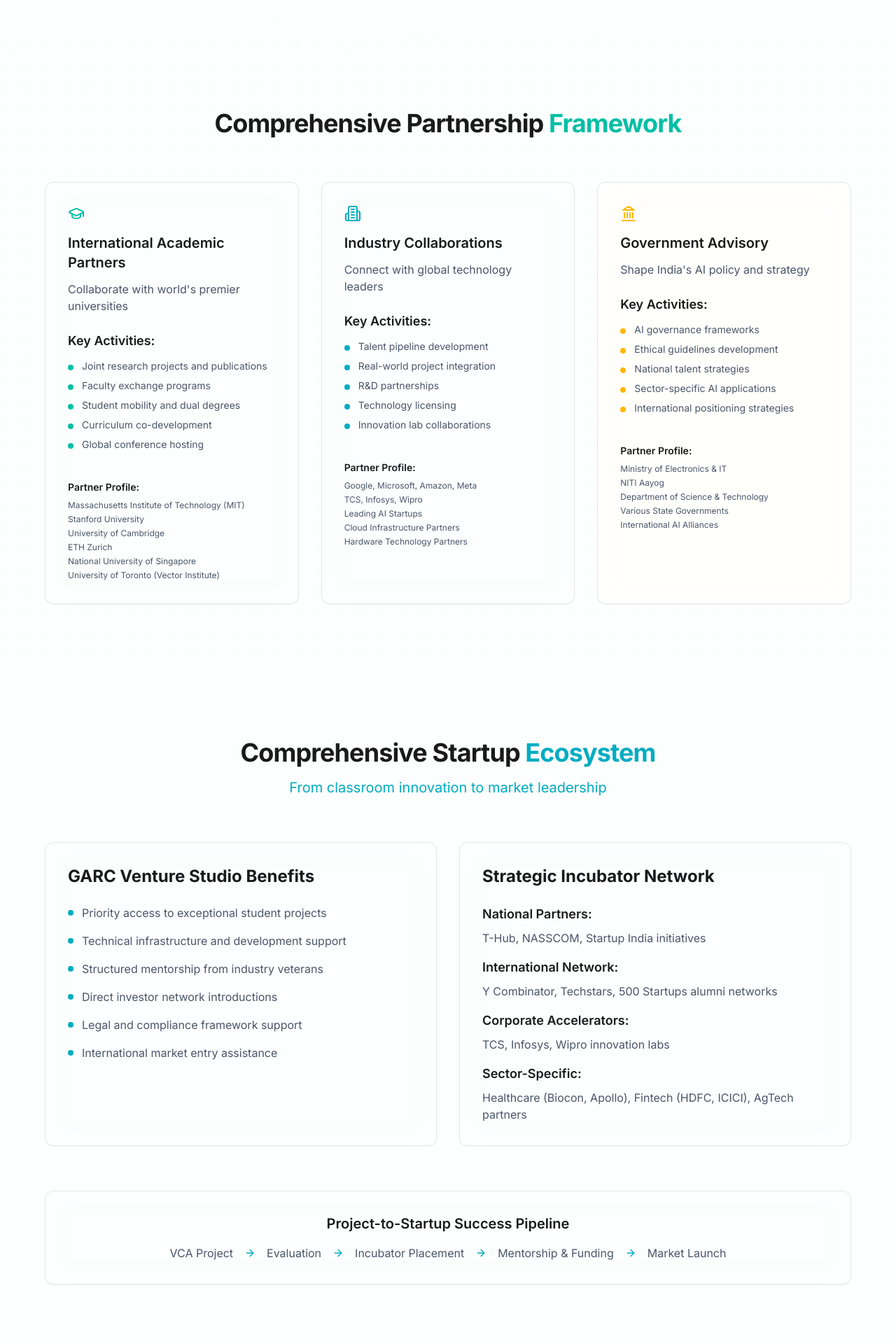
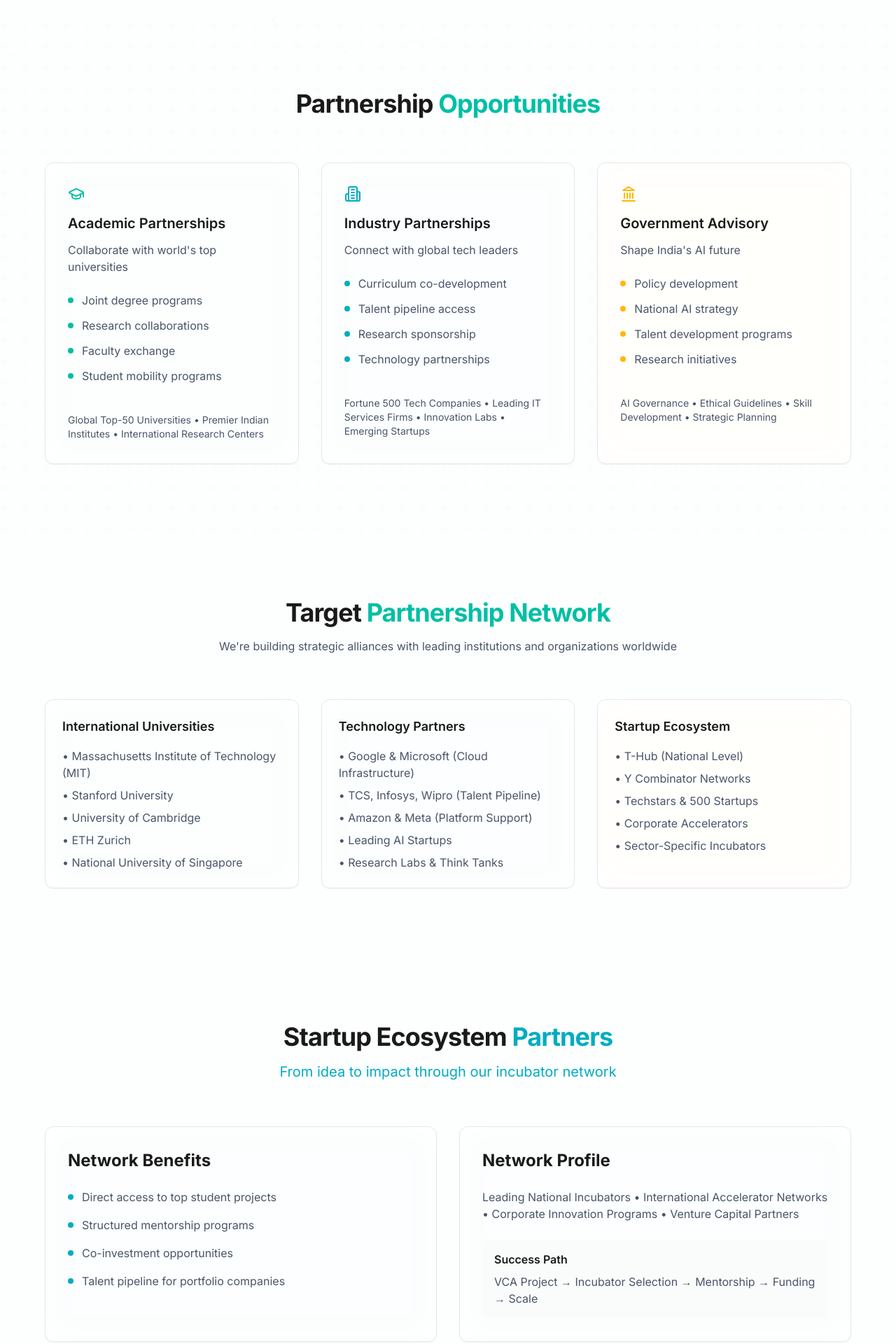
Before and after one commit to RaupscZAN/GARC-2, a React (Vite) app: page /partnerships in a window 1280 px wide. Shown: the part 720-2640 px from the top of the page at 70% size. Built offline with nearby package versions, Linux system fonts and the light colour scheme.

Commit message:
Updated Partnerships.tsx

```diff
--- a/src/pages/Partnerships.tsx
+++ b/src/pages/Partnerships.tsx
@@ -1,6 +1,6 @@
 import React, { useEffect } from 'react';
 import { motion } from 'framer-motion';
-import { Calendar, ArrowRight, Building2, GraduationCap, Landmark, Rocket, TrendingUp, Users, Globe, Trophy, BookOpen, Briefcase, Award, Target, Handshake } from 'lucide-react';
+import { Calendar, ArrowRight, Building2, GraduationCap, Landmark, Rocket, TrendingUp, Users, Globe, Trophy, Mail } from 'lucide-react';
 import Section from '../components/ui/Section';
 import Button from '../components/ui/Button';
 import Card from '../components/ui/Card';
@@ -20,18 +20,17 @@
             <span className="text-primary">AI Ecosystem</span>
           </h1>
           <p className="text-xl text-app-text-muted mb-8">
-            Strategic partnerships across academia, industry, and government to drive innovation and create opportunities for India's AI future
+            Strategic partnerships across academia, industry, and government to drive innovation and create opportunities
           </p>
         </div>
       </Section>
 
-      {/* Partnership Vision */}
+      {/* Intro Section */}
       <Section className="bg-surface/30">
         <div className="max-w-4xl mx-auto text-center">
           <p className="text-lg text-app-text-muted">
-            GARC's success is built on strong partnerships that create a robust ecosystem driving innovation,
-            nurturing talent, and positioning India as a global AI leader. Our collaborative approach ensures
-            every stakeholder benefits from shared knowledge, resources, and opportunities.
+            GARC's success is built on strong partnerships. Together, we're creating a robust ecosystem that drives innovation,
+            nurtures talent, and positions India as a global AI leader.
           </p>
         </div>
       </Section>
@@ -41,8 +40,8 @@
         <div className="max-w-6xl mx-auto">
           <div className="text-center mb-16">
             <h2 className="heading-lg mb-4">
-              <span className="text-app-text">Comprehensive Partnership </span>
-              <span className="text-primary">Framework</span>
+              <span className="text-app-text">Partnership </span>
+              <span className="text-primary">Opportunities</span>
             </h2>
           </div>
 
@@ -50,63 +49,41 @@
             {[
               {
                 icon: <GraduationCap size={24} />,
-                title: "International Academic Partners",
-                description: "Collaborate with world's premier universities",
+                title: "Academic Partnerships",
+                description: "Collaborate with world's top universities",
                 items: [
-                  "Joint research projects and publications",
-                  "Faculty exchange programs",
-                  "Student mobility and dual degrees",
-                  "Curriculum co-development",
-                  "Global conference hosting"
+                  "Joint degree programs",
+                  "Research collaborations",
+                  "Faculty exchange",
+                  "Student mobility programs"
                 ],
-                institutions: [
-                  "Massachusetts Institute of Technology (MIT)",
-                  "Stanford University",
-                  "University of Cambridge",
-                  "ETH Zurich",
-                  "National University of Singapore",
-                  "University of Toronto (Vector Institute)"
-                ],
+                profile: "Global Top-50 Universities • Premier Indian Institutes • International Research Centers",
                 color: "primary"
               },
               {
                 icon: <Building2 size={24} />,
-                title: "Industry Collaborations",
-                description: "Connect with global technology leaders",
+                title: "Industry Partnerships",
+                description: "Connect with global tech leaders",
                 items: [
-                  "Talent pipeline development",
-                  "Real-world project integration",
-                  "R&D partnerships",
-                  "Technology licensing",
-                  "Innovation lab collaborations"
+                  "Curriculum co-development",
+                  "Talent pipeline access",
+                  "Research sponsorship",
+                  "Technology partnerships"
                 ],
-                institutions: [
-                  "Google, Microsoft, Amazon, Meta",
-                  "TCS, Infosys, Wipro",
-                  "Leading AI Startups",
-                  "Cloud Infrastructure Partners",
-                  "Hardware Technology Partners"
-                ],
+                profile: "Fortune 500 Tech Companies • Leading IT Services Firms • Innovation Labs • Emerging Startups",
                 color: "secondary"
               },
               {
                 icon: <Landmark size={24} />,
                 title: "Government Advisory",
-                description: "Shape India's AI policy and strategy",
+                description: "Shape India's AI future",
                 items: [
-                  "AI governance frameworks",
-                  "Ethical guidelines development",
-                  "National talent strategies",
-                  "Sector-specific AI applications",
-                  "International positioning strategies"
+                  "Policy development",
+                  "National AI strategy",
+                  "Talent development programs",
+                  "Research initiatives"
                 ],
-                institutions: [
-                  "Ministry of Electronics & IT",
-                  "NITI Aayog",
-                  "Department of Science & Technology",
-                  "Various State Governments",
-                  "International AI Alliances"
-                ],
+                profile: "AI Governance • Ethical Guidelines • Skill Development • Strategic Planning",
                 color: "accent"
               }
             ].map((category, index) => (
@@ -114,26 +91,16 @@
                 <div className={`text-${category.color} mb-4`}>{category.icon}</div>
                 <h3 className="text-xl font-semibold text-app-text mb-3">{category.title}</h3>
                 <p className="text-app-text-muted mb-6">{category.description}</p>
-
-                <div className="mb-6">
-                  <h4 className="text-lg font-semibold text-app-text mb-3">Key Activities:</h4>
-                  <ul className="space-y-2">
+                <ul className="space-y-3 mb-6">
                   {category.items.map((item, idx) => (
                     <li key={idx} className="flex items-start gap-3">
                       <div className={`w-2 h-2 rounded-full bg-${category.color} mt-2`}></div>
-                        <span className="text-app-text-muted text-sm">{item}</span>
+                      <span className="text-app-text-muted">{item}</span>
                     </li>
                   ))}
                 </ul>
-                </div>
-
-                <div className="pt-4 border-t border-white/10">
-                  <h4 className="text-sm font-semibold text-app-text mb-2">Partner Profile:</h4>
-                  <div className="text-xs text-app-text-muted space-y-1">
-                    {category.institutions.map((inst, idx) => (
-                      <div key={idx}>{inst}</div>
-                    ))}
-                  </div>
+                <div className="text-sm text-app-text-muted pt-4 border-t border-white/10">
+                  {category.profile}
                 </div>
               </Card>
             ))}
@@ -141,28 +108,76 @@
         </div>
       </Section>
 
-      {/* Startup Ecosystem Partners */}
+      {/* Featured Partnership Examples */}
       <Section className="bg-surface/30">
         <div className="max-w-6xl mx-auto">
           <div className="text-center mb-16">
             <h2 className="heading-lg mb-4">
-              <span className="text-app-text">Comprehensive Startup </span>
-              <span className="text-secondary">Ecosystem</span>
+              <span className="text-app-text">Target </span>
+              <span className="text-primary">Partnership Network</span>
             </h2>
-            <p className="text-xl text-secondary mb-4">From classroom innovation to market leadership</p>
+            <p className="text-app-text-muted max-w-3xl mx-auto">
+              We're building strategic alliances with leading institutions and organizations worldwide
+            </p>
+          </div>
+
+          <div className="grid grid-cols-1 md:grid-cols-2 lg:grid-cols-3 gap-8">
+            <Card className="p-6" glowColor="primary">
+              <h3 className="text-lg font-semibold text-app-text mb-4">International Universities</h3>
+              <ul className="space-y-2 text-app-text-muted">
+                <li>• Massachusetts Institute of Technology (MIT)</li>
+                <li>• Stanford University</li>
+                <li>• University of Cambridge</li>
+                <li>• ETH Zurich</li>
+                <li>• National University of Singapore</li>
+              </ul>
+            </Card>
+
+            <Card className="p-6" glowColor="secondary">
+              <h3 className="text-lg font-semibold text-app-text mb-4">Technology Partners</h3>
+              <ul className="space-y-2 text-app-text-muted">
+                <li>• Google & Microsoft (Cloud Infrastructure)</li>
+                <li>• TCS, Infosys, Wipro (Talent Pipeline)</li>
+                <li>• Amazon & Meta (Platform Support)</li>
+                <li>• Leading AI Startups</li>
+                <li>• Research Labs & Think Tanks</li>
+              </ul>
+            </Card>
+
+            <Card className="p-6" glowColor="accent">
+              <h3 className="text-lg font-semibold text-app-text mb-4">Startup Ecosystem</h3>
+              <ul className="space-y-2 text-app-text-muted">
+                <li>• T-Hub (National Level)</li>
+                <li>• Y Combinator Networks</li>
+                <li>• Techstars & 500 Startups</li>
+                <li>• Corporate Accelerators</li>
+                <li>• Sector-Specific Incubators</li>
+              </ul>
+            </Card>
+          </div>
+        </div>
+      </Section>
+
+      {/* Incubator Network */}
+      <Section className="bg-surface/30">
+        <div className="max-w-6xl mx-auto">
+          <div className="text-center mb-16">
+            <h2 className="heading-lg mb-4">
+              <span className="text-app-text">Startup Ecosystem </span>
+              <span className="text-secondary">Partners</span>
+            </h2>
+            <p className="text-xl text-secondary mb-4">From idea to impact through our incubator network</p>
           </div>
 
           <div className="grid grid-cols-1 lg:grid-cols-2 gap-8 mb-16">
             <Card className="p-8" glowColor="secondary">
-              <h3 className="text-2xl font-bold text-app-text mb-6">GARC Venture Studio Benefits</h3>
+              <h3 className="text-2xl font-bold text-app-text mb-6">Network Benefits</h3>
               <ul className="space-y-4">
                 {[
-                  "Priority access to exceptional student projects",
-                  "Technical infrastructure and development support",
-                  "Structured mentorship from industry veterans",
-                  "Direct investor network introductions",
-                  "Legal and compliance framework support",
-                  "International market entry assistance"
+                  "Direct access to top student projects",
+                  "Structured mentorship programs",
+                  "Co-investment opportunities",
+                  "Talent pipeline for portfolio companies"
                 ].map((benefit, index) => (
                   <li key={index} className="flex items-center gap-3">
                     <div className="w-2 h-2 rounded-full bg-secondary"></div>
@@ -173,43 +188,19 @@
             </Card>
 
             <Card className="p-8" glowColor="secondary">
-              <h3 className="text-2xl font-bold text-app-text mb-6">Strategic Incubator Network</h3>
-              <div className="space-y-4">
-                <div>
-                  <h4 className="text-lg font-semibold text-app-text mb-2">National Partners:</h4>
-                  <p className="text-app-text-muted">T-Hub, NASSCOM, Startup India initiatives</p>
-                </div>
-                <div>
-                  <h4 className="text-lg font-semibold text-app-text mb-2">International Network:</h4>
-                  <p className="text-app-text-muted">Y Combinator, Techstars, 500 Startups alumni networks</p>
-                </div>
-                <div>
-                  <h4 className="text-lg font-semibold text-app-text mb-2">Corporate Accelerators:</h4>
-                  <p className="text-app-text-muted">TCS, Infosys, Wipro innovation labs</p>
-                </div>
-                <div>
-                  <h4 className="text-lg font-semibold text-app-text mb-2">Sector-Specific:</h4>
-                  <p className="text-app-text-muted">Healthcare (Biocon, Apollo), Fintech (HDFC, ICICI), AgTech partners</p>
-                </div>
+              <h3 className="text-2xl font-bold text-app-text mb-6">Network Profile</h3>
+              <p className="text-app-text-muted mb-6">
+                Leading National Incubators • International Accelerator Networks • Corporate Innovation Programs •
+                Venture Capital Partners
+              </p>
+              <div className="bg-surface/60 backdrop-blur-sm border border-white/10 rounded-lg p-4">
+                <h4 className="text-app-text font-semibold mb-2">Success Path</h4>
+                <p className="text-app-text-muted">
+                  VCA Project → Incubator Selection → Mentorship → Funding → Scale
+                </p>
               </div>
             </Card>
           </div>
-
-          {/* Success Pipeline */}
-          <Card className="p-8 text-center" glowColor="secondary">
-            <h3 className="text-xl font-semibold text-app-text mb-4">Project-to-Startup Success Pipeline</h3>
-            <div className="flex flex-wrap justify-center items-center gap-4 text-app-text-muted">
-              <span>VCA Project</span>
-              <ArrowRight size={16} className="text-secondary" />
-              <span>Evaluation</span>
-              <ArrowRight size={16} className="text-secondary" />
-              <span>Incubator Placement</span>
-              <ArrowRight size={16} className="text-secondary" />
-              <span>Mentorship & Funding</span>
-              <ArrowRight size={16} className="text-secondary" />
-              <span>Market Launch</span>
-            </div>
-          </Card>
         </div>
       </Section>
 
@@ -227,43 +218,23 @@
             {[
               {
                 icon: <TrendingUp size={24} />,
-                title: "Innovation Access",
-                description: "First access to breakthrough research and cutting-edge student innovations"
+                title: "Access to Innovation",
+                description: "First look at breakthrough research and student innovations"
               },
               {
                 icon: <Users size={24} />,
                 title: "Talent Pipeline",
-                description: "Direct connection to India's top AI professionals and developers"
+                description: "Direct access to trained AI professionals and developers"
               },
               {
                 icon: <Globe size={24} />,
                 title: "Global Network",
-                description: "Connect with international partners and expand global reach"
+                description: "Connect with international partners and expand reach"
               },
               {
                 icon: <Trophy size={24} />,
                 title: "Industry Leadership",
                 description: "Position your organization at the forefront of AI development"
-              },
-              {
-                icon: <BookOpen size={24} />,
-                title: "Knowledge Exchange",
-                description: "Access to exclusive research, publications, and thought leadership"
-              },
-              {
-                icon: <Target size={24} />,
-                title: "Strategic Advantage",
-                description: "Early insights into emerging AI trends and technologies"
-              },
-              {
-                icon: <Briefcase size={24} />,
-                title: "Business Growth",
-                description: "Opportunities for joint ventures and new market development"
-              },
-              {
-                icon: <Award size={24} />,
-                title: "Recognition",
-                description: "Brand association with India's premier AI institution"
               }
             ].map((benefit, index) => (
               <Card key={index} className="p-6" glowColor="accent">
@@ -276,124 +247,15 @@
         </div>
       </Section>
 
-      {/* Data Center Consortium */}
-      <Section className="bg-surface/30">
-        <div className="max-w-6xl mx-auto">
-          <div className="text-center mb-16">
-            <h2 className="heading-lg mb-4">
-              <span className="text-app-text">Data Center </span>
-              <span className="text-primary">Consortium</span>
-            </h2>
-            <p className="text-xl text-primary mb-4">Partnership-driven AI infrastructure</p>
-          </div>
-
-          <div className="grid grid-cols-1 lg:grid-cols-2 gap-8 mb-12">
-            <Card className="p-8" glowColor="primary">
-              <h3 className="text-2xl font-bold text-app-text mb-6">Consortium Benefits</h3>
-              <ul className="space-y-4">
-                {[
-                  "Cost optimization through shared infrastructure",
-                  "Enhanced computational capabilities via resource pooling",
-                  "Accelerated research through knowledge sharing",
-                  "Unified protocols and best practices",
-                  "Access to cutting-edge AI hardware",
-                  "Collaborative research opportunities"
-                ].map((benefit, index) => (
-                  <li key={index} className="flex items-start gap-3">
-                    <div className="w-2 h-2 rounded-full bg-primary mt-2"></div>
-                    <span className="text-app-text-muted">{benefit}</span>
-                  </li>
-                ))}
-              </ul>
-            </Card>
-
-            <Card className="p-8" glowColor="primary">
-              <h3 className="text-2xl font-bold text-app-text mb-6">Infrastructure Specifications</h3>
-              <div className="space-y-4">
-                <div className="flex justify-between items-center">
-                  <span className="text-app-text">GPU Clusters</span>
-                  <span className="text-primary font-semibold">100K+ Hours/Month</span>
-                </div>
-                <div className="flex justify-between items-center">
-                  <span className="text-app-text">Storage Capacity</span>
-                  <span className="text-primary font-semibold">5 PB Secure</span>
-                </div>
-                <div className="flex justify-between items-center">
-                  <span className="text-app-text">Network Bandwidth</span>
-                  <span className="text-primary font-semibold">400 Gbps</span>
-                </div>
-                <div className="flex justify-between items-center">
-                  <span className="text-app-text">Partner Institutions</span>
-                  <span className="text-primary font-semibold">25+ Active</span>
-                </div>
-              </div>
-            </Card>
-          </div>
-        </div>
-      </Section>
-
-      {/* Partnership Process */}
-      <Section className="bg-surface/30">
-        <div className="max-w-6xl mx-auto">
-          <div className="text-center mb-16">
-            <h2 className="heading-lg mb-4">
-              <span className="text-app-text">Partnership </span>
-              <span className="text-secondary">Journey</span>
-            </h2>
-          </div>
-
-          <div className="grid grid-cols-1 md:grid-cols-4 gap-8">
-            {[
-              {
-                step: "1",
-                title: "Initial Discussion",
-                description: "Schedule a consultation to explore partnership opportunities"
-              },
-              {
-                step: "2",
-                title: "Alignment Assessment",
-                description: "Evaluate mutual goals and partnership potential"
-              },
-              {
-                step: "3",
-                title: "Framework Development",
-                description: "Design customized partnership structure and agreements"
-              },
-              {
-                step: "4",
-                title: "Implementation",
-                description: "Launch partnership with ongoing support and collaboration"
-              }
-            ].map((item, index) => (
-              <motion.div
-                key={index}
-                initial={{ opacity: 0, y: 20 }}
-                whileInView={{ opacity: 1, y: 0 }}
-                viewport={{ once: true }}
-                transition={{ duration: 0.5, delay: index * 0.1 }}
-                className="text-center"
-              >
-                <div className="w-16 h-16 rounded-full bg-secondary text-white font-bold text-xl flex items-center justify-center mx-auto mb-4">
-                  {item.step}
-                </div>
-                <h3 className="text-lg font-semibold text-app-text mb-2">{item.title}</h3>
-                <p className="text-app-text-muted">{item.description}</p>
-              </motion.div>
-            ))}
-          </div>
-        </div>
-      </Section>
-
       {/* Call to Action */}
       <Section className="bg-surface/30">
         <div className="max-w-4xl mx-auto text-center">
           <h2 className="heading-lg mb-4">
-            <span className="text-app-text">Ready to Shape India's </span>
-            <span className="text-primary">AI Future?</span>
+            <span className="text-app-text">Ready to </span>
+            <span className="text-primary">Partner?</span>
           </h2>
           <p className="text-xl text-app-text-muted mb-8">
-            Join pioneering organizations in building India's AI ecosystem. Let's explore how we can create
-            transformational impact together through strategic partnership.
+            Join pioneering organizations in building India's AI future. Let's explore how we can work together.
           </p>
           <div className="flex flex-wrap justify-center gap-4">
             <Button
@@ -410,11 +272,11 @@
             <Button
               variant="outline"
               size="lg"
-              href="mailto:partnerships@garc.ai"
-              icon={<Handshake size={20} />}
-              iconPosition="right"
+              href="mailto:info@garc.ai"
+              icon={<Mail size={20} />}
+              iconPosition="left"
             >
-              Contact Partnerships Team
+              Email Us
             </Button>
           </div>
         </div>
```
Lines whose indentation alone changed are shown as unchanged.
